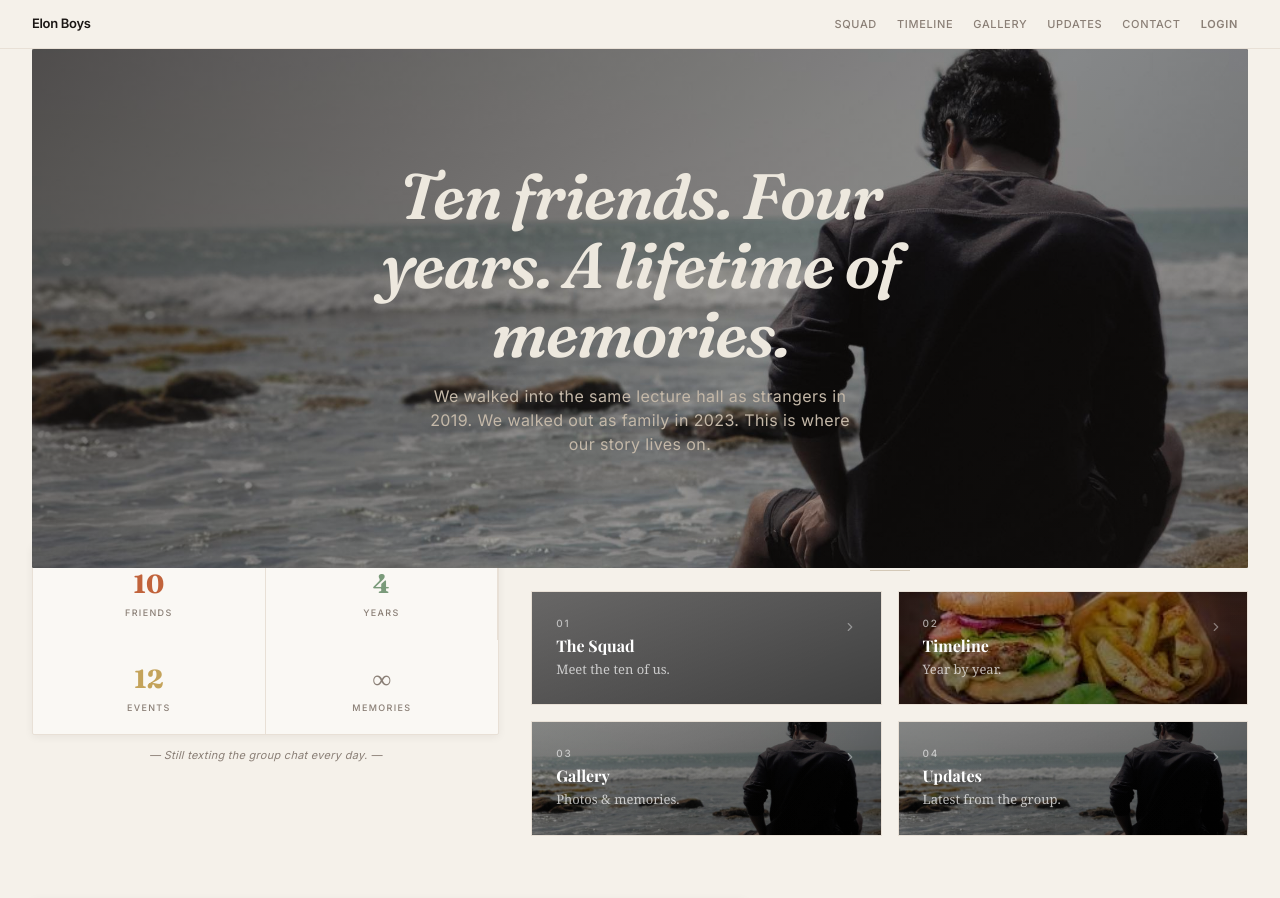
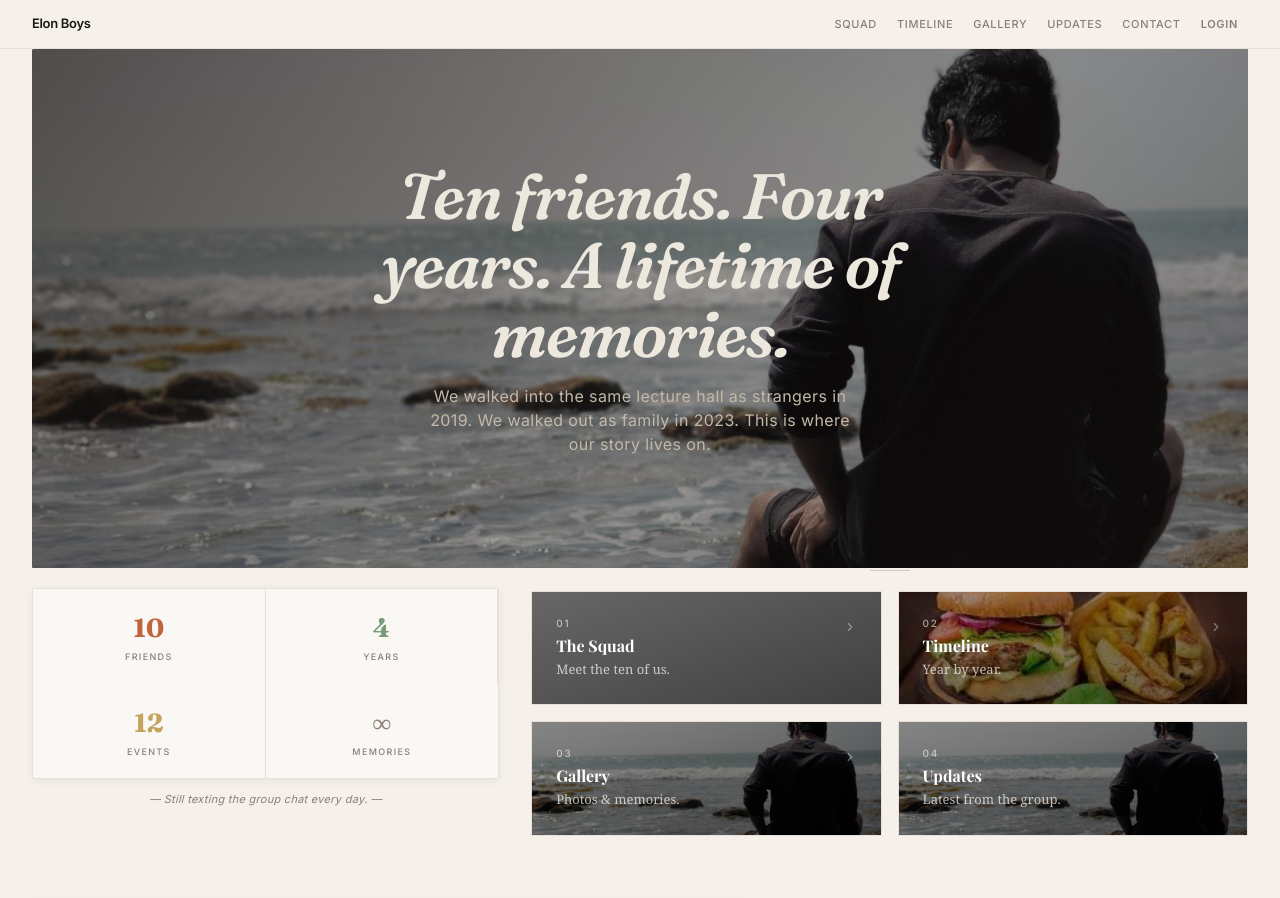
Before and after one commit to sojib96/elon_boys, a FastAPI app: page / in a window 1280 px wide. Shown: the top 898 px of the page. Run offline with FastAPI, Linux system fonts and the light colour scheme; some libraries are stand-ins or nearby versions; some web fonts are replaced; grey boxes are pictures that could not be loaded.

Commit message:
Stats box: add md:mt-11 to align top edge with explore cards (below heading)

```diff
--- a/app/templates/home.html
+++ b/app/templates/home.html
@@ -139,7 +139,7 @@
     <div class="grid md:grid-cols-5 gap-6 md:gap-8">
 
         {# ── STATS (sits on hero edge) ── #}
-        <div class="md:col-span-2">
+        <div class="md:col-span-2 md:mt-11">
             <div class="grid grid-cols-2 rounded-sm overflow-hidden bg-[#FAF8F4]" style="border: 1px solid #E8E0D6; box-shadow: 0 2px 8px rgba(26,22,20,0.06);">
                 <div class="home-stat px-4 py-5 text-center">
                     <span class="block" style="font-family: 'Fraunces', Georgia, serif; font-weight: 700; font-size: 26px; color: #C1633B;">10</span>
```
